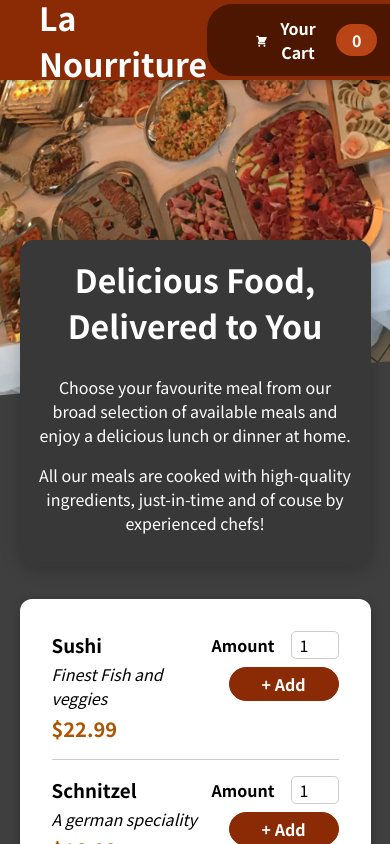
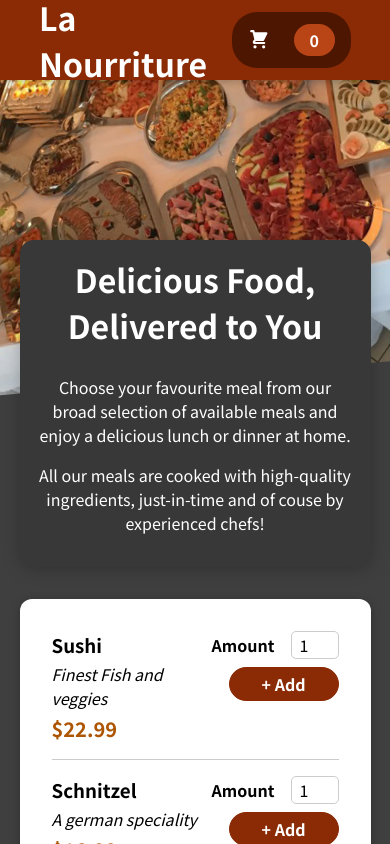
Before and after one commit to Harshit-here19/la-nourriture, a React (Vite) app: page / in a window 390 px wide. Shown: the top 844 px of the page. Built offline with nearby package versions, Linux system fonts and the light colour scheme.

Commit message:
basic responsive

```diff
--- a/src/components/Layout/Header.module.css
+++ b/src/components/Layout/Header.module.css
@@ -27,3 +27,9 @@
   object-fit: cover;
   transform: rotateZ(-5deg) translateX(-1rem) translateY(-4rem);
 }
+
+/* @media (max-width: 768px) {
+  .header h1 {
+    font-size: 2rem;
+  }
+} */
--- a/src/components/Layout/HeaderCartButton.jsx
+++ b/src/components/Layout/HeaderCartButton.jsx
@@ -31,7 +31,7 @@ const HeaderCartButton = (props) => {
       <span className={classes.icon}>
         <CartIcon />
       </span>
-      <span>Your Cart</span>
+      <span id={classes.cartText}>Your Cart</span>
       <span className={classes.badge}>{numberOfCartItems}</span>
     </button>
   );
--- a/src/components/Layout/HeaderCartButton.module.css
+++ b/src/components/Layout/HeaderCartButton.module.css
@@ -57,3 +57,17 @@
     transform: scale(1);
   }
 }
+
+#cartText {
+  visibility: visible;
+}
+
+@media (max-width: 768px) {
+  .button {
+    padding: 0.75rem 1rem;
+  }
+
+  #cartText {
+    display: none;
+  }
+}
```
